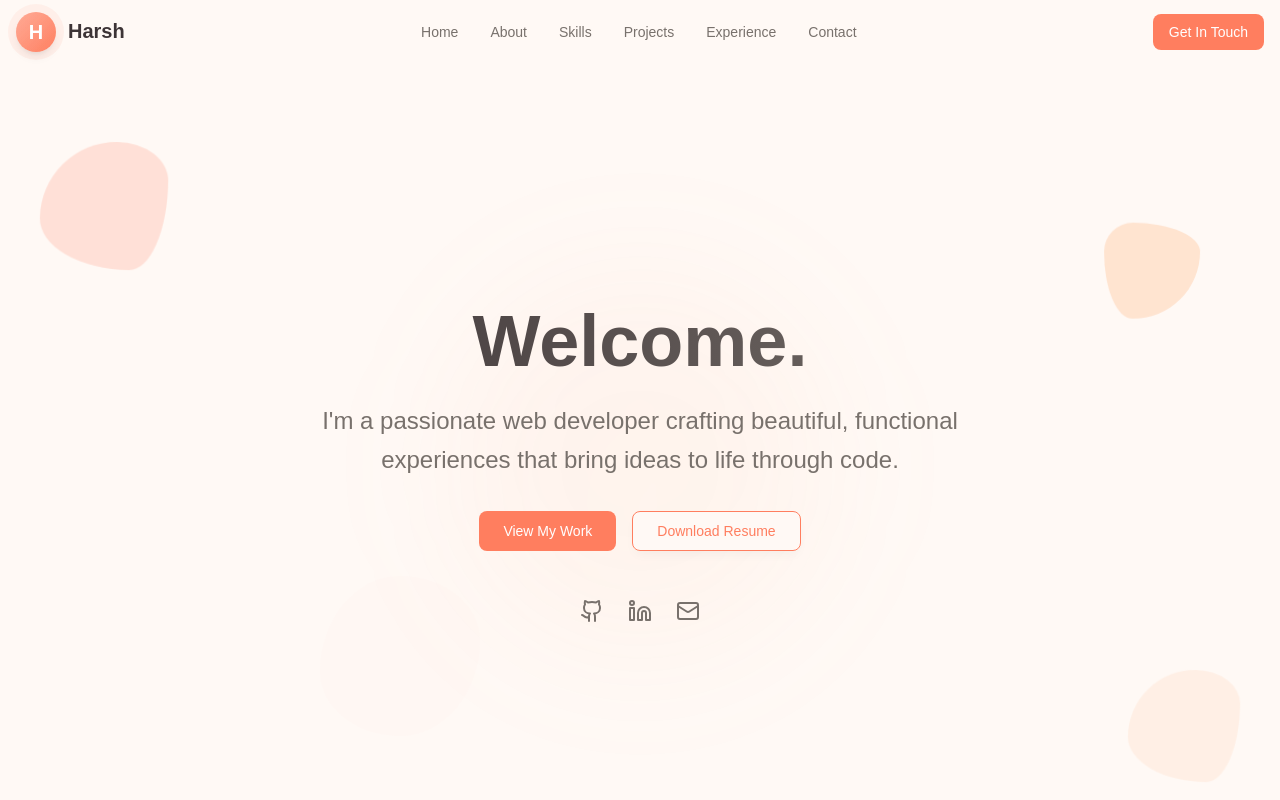
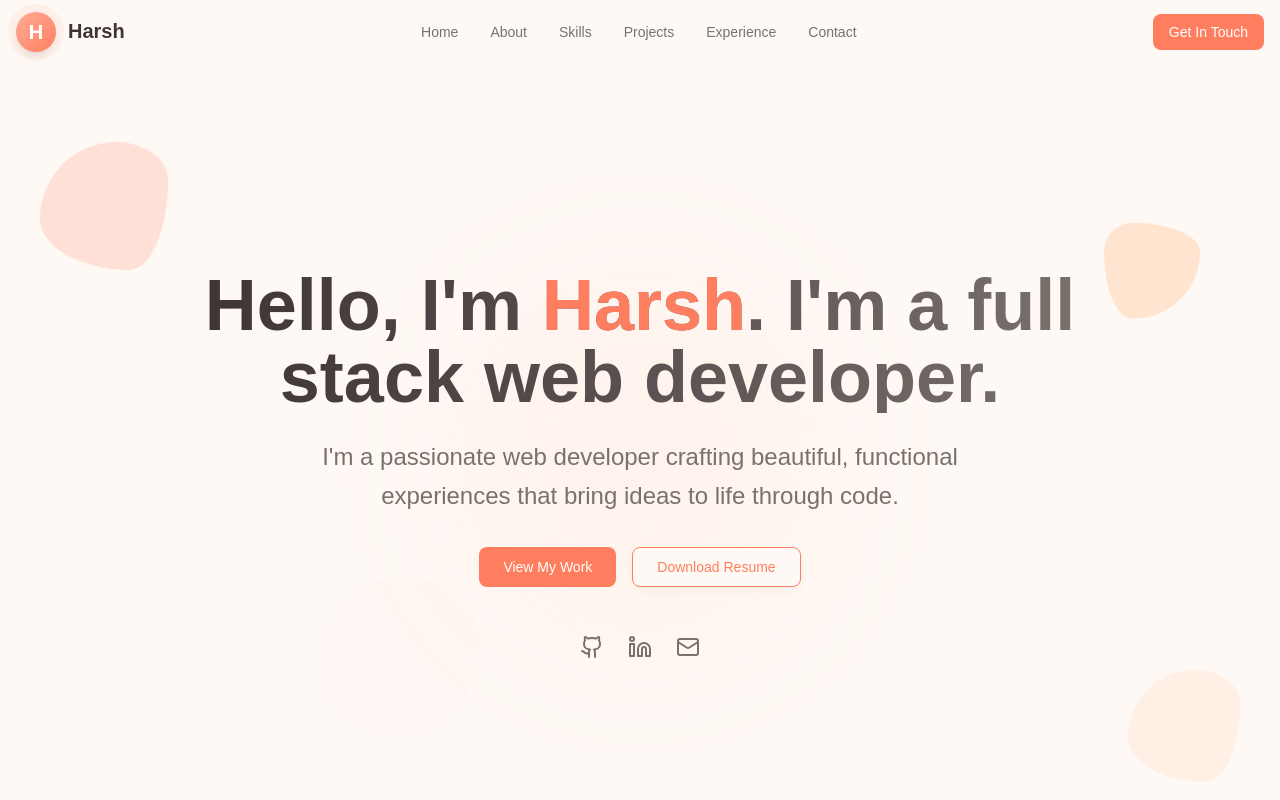
Before and after one commit to harshG775/me, a Next.js app: page / in a window 1280 px wide. Shown: the top 800 px of the page. Built offline with nearby package versions, Linux system fonts and the light colour scheme.

Commit message:
feat: add postinstall and vercel-build scripts to package.json

```diff
--- a/package.json
+++ b/package.json
@@ -5,6 +5,8 @@
     "scripts": {
         "dev": "next dev --turbopack",
         "build": "next build",
+        "postinstall": "prisma generate",
+        "vercel-build": "prisma generate && prisma migrate deploy && next build",
         "start": "next start",
         "lint": "next lint"
     },
--- a/src/app/_components/sections/Hero.tsx
+++ b/src/app/_components/sections/Hero.tsx
@@ -16,7 +16,7 @@ export default function Hero({ ...props }: React.ComponentProps<"section">) {
             <div className="container mx-auto px-4 text-center">
                 <div className="max-w-4xl mx-auto">
                     <h1 className="text-5xl md:text-7xl font-bold mb-6 bg-gradient-to-r from-foreground to-muted-foreground bg-clip-text text-transparent">
-                        Welcome.
+                        Hello, I'm <span className="text-primary">Harsh</span>. I'm a full stack web developer.
                     </h1>
                     <p className="text-xl md:text-2xl text-muted-foreground mb-8 max-w-2xl mx-auto leading-relaxed">
                         I&apos;m a passionate web developer crafting beautiful, functional experiences that bring ideas
```
Lines whose indentation alone changed are shown as unchanged.
